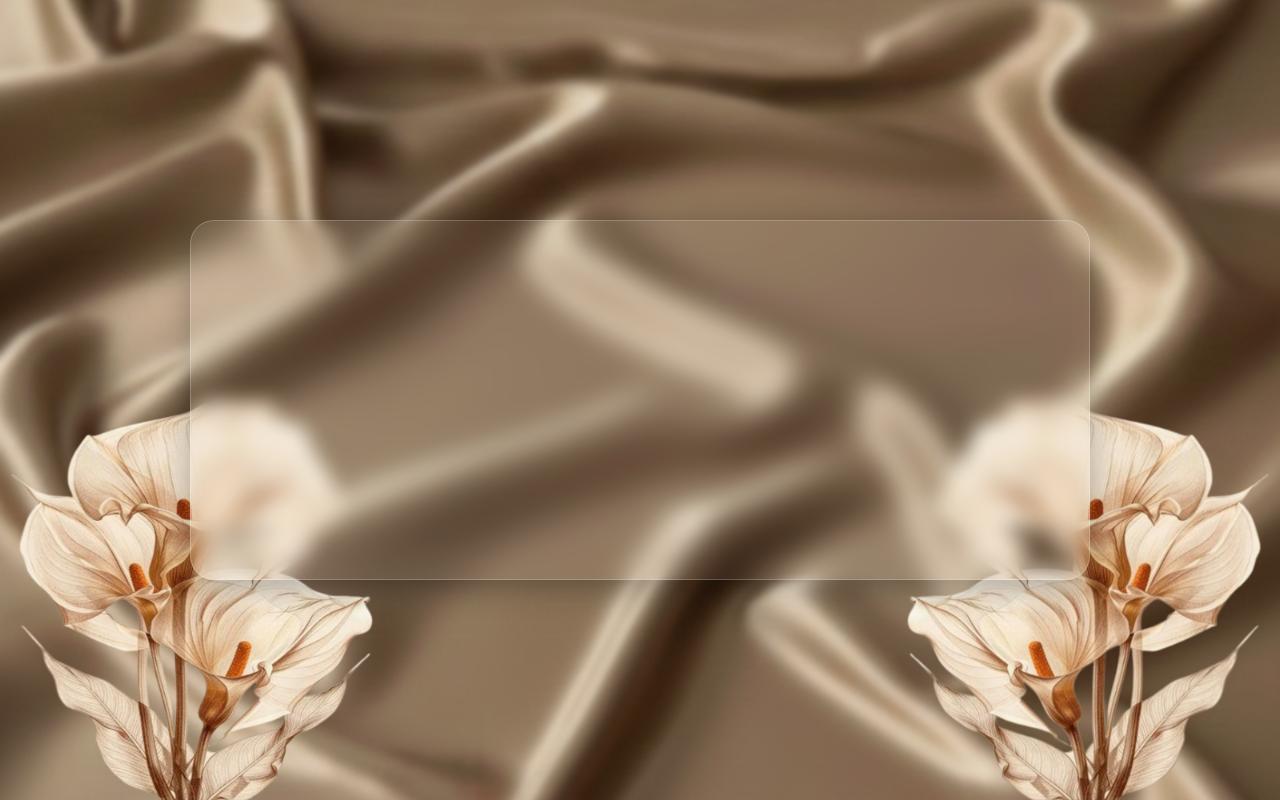
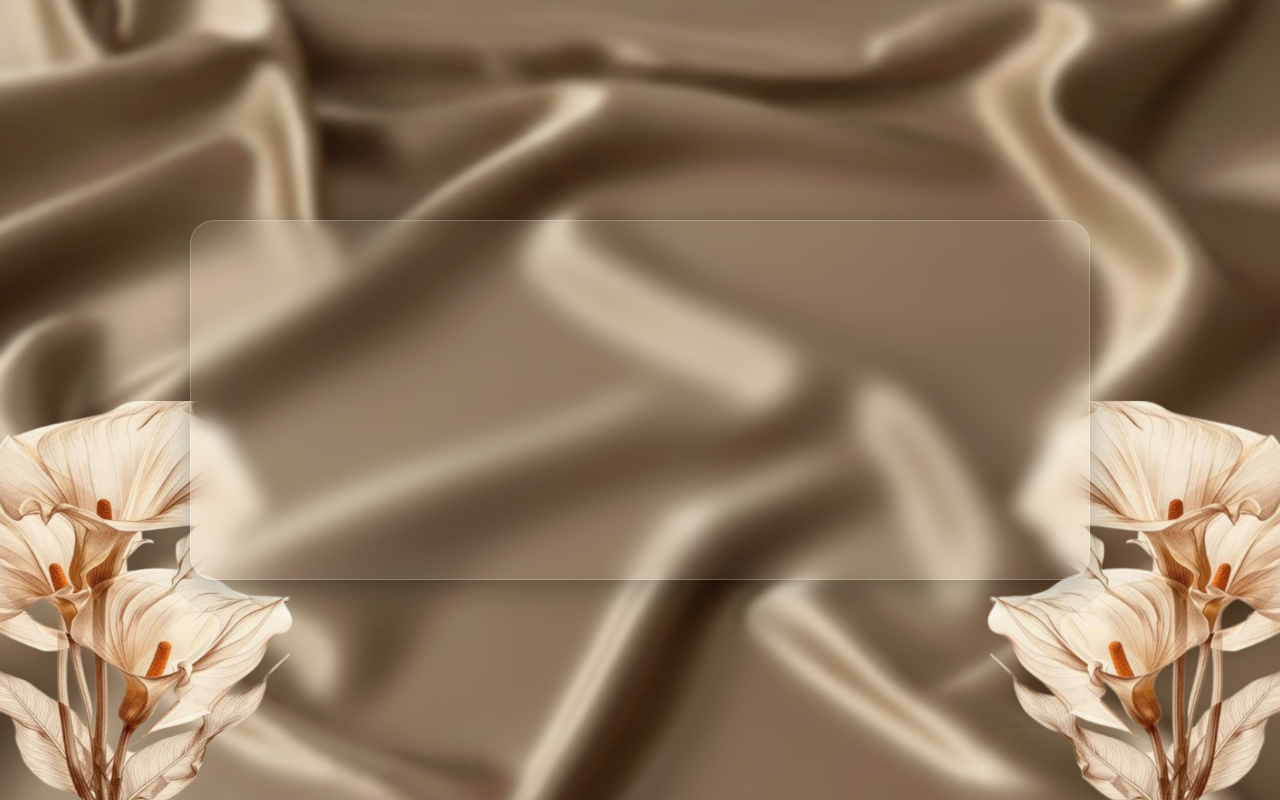
Before and after one commit to buwaneka1996/newwed2026-modern, a React (Vite) app: page / in a window 1280 px wide. Both pictures are taken after a click on the button "Click Here". Built offline with nearby package versions, Linux system fonts and the light colour scheme; a web font is replaced by a local one.

Commit message:
changed the flower position

```diff
--- a/src/MorphScene.css
+++ b/src/MorphScene.css
@@ -236,7 +236,7 @@
 
 /* Specific positions */
 .flower1 {
-    right: 0;
+    right: -80px;
     animation-delay: 0.3s;
     z-index: 2;
 }
@@ -244,7 +244,7 @@
 /* flipped in right bottom corner */
 
 .flower2 {
-    left: 0;
+    left: -80px;
     animation-delay: 0.9s;
     z-index: 2;
     animation: fadeInFlower2 3s ease forwards;
```
